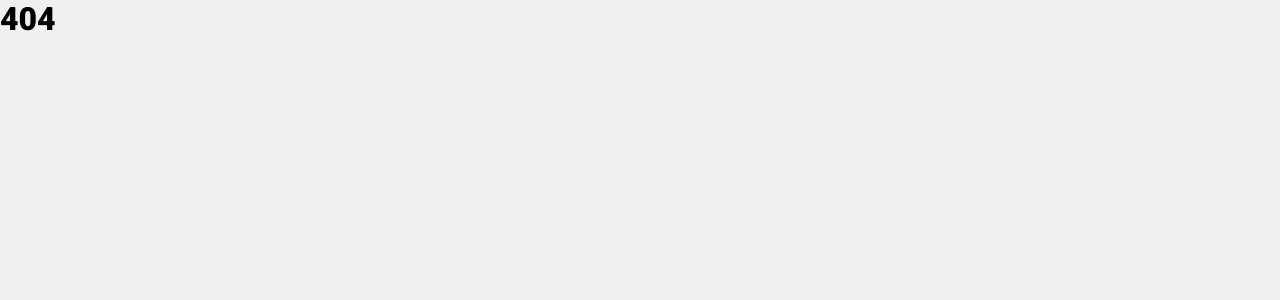
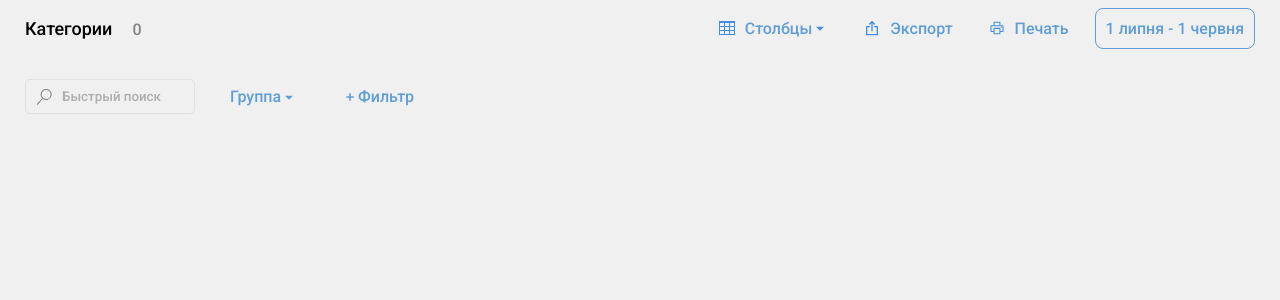
Before and after one commit to humlex/poster-twin-layout, a React (Create React App) app: page /categories in a window 1280 px wide. Shown: the top 300 px of the page. Built offline with nearby package versions, Linux system fonts and the light colour scheme.

Commit message:
(feat): added abc analysis page

```diff
--- a/src/web/Router/Router.tsx
+++ b/src/web/Router/Router.tsx
@@ -10,6 +10,9 @@ import {
   WorkersPage,
   WorkshopPage,
   TablesPage,
+  CategoriesPage,
+  ProductsPage,
+  ABCanalysisPage,
 } from "../pages";
 
 const RouteSchema = () => (
@@ -21,6 +24,9 @@ const RouteSchema = () => (
       <DashboardRoute exact path="/workers" component={WorkersPage} />
       <DashboardRoute exact path="/workshop" component={WorkshopPage} />
       <DashboardRoute exact path="/tables" component={TablesPage} />
+      <DashboardRoute exact path="/categories" component={CategoriesPage} />
+      <DashboardRoute exact path="/products" component={ProductsPage} />
+      <DashboardRoute exact path="/abc" component={ABCanalysisPage} />
 
       <Route exact component={() => <h1 className="text-center"> 404 </h1>} />
     </Switch>
--- /dev/null
+++ b/src/web/pages/ABCanalysisPage/ABCanalysisPage.tsx
@@ -0,0 +1,11 @@
+import React from "react";
+import FilterPannel from "../../components/Header/FilterPannel";
+import Header from "../../components/Header/Header";
+
+const ABCanalysisPage = () => (
+  <>
+    <Header title={"ABC"} /> <FilterPannel />
+  </>
+);
+
+export default ABCanalysisPage;
--- /dev/null
+++ b/src/web/pages/ABCanalysisPage/index.ts
@@ -0,0 +1 @@
+export { default } from "./ABCanalysisPage";
--- /dev/null
+++ b/src/web/pages/CategoriesPage/CategoriesPage.tsx
@@ -0,0 +1,11 @@
+import React from "react";
+import Header from "../../components/Header/Header";
+import FilterPannel from "../../components/Header/FilterPannel";
+
+const CategoriesPage = () => (
+  <>
+    <Header title={"Категории"} /> <FilterPannel />
+  </>
+);
+
+export default CategoriesPage;
--- /dev/null
+++ b/src/web/pages/CategoriesPage/index.ts
@@ -0,0 +1 @@
+export { default } from "./CategoriesPage";
--- /dev/null
+++ b/src/web/pages/ProductsPage/ProductsPage.tsx
@@ -0,0 +1,11 @@
+import React from "react";
+import Header from "../../components/Header/Header";
+import FilterPannel from "../../components/Header/FilterPannel";
+
+const ProductsPage = () => (
+  <>
+    <Header title={"Товары"} /> <FilterPannel />
+  </>
+);
+
+export default ProductsPage;
--- /dev/null
+++ b/src/web/pages/ProductsPage/index.ts
@@ -0,0 +1 @@
+export { default } from "./ProductsPage";
--- a/src/web/pages/index.ts
+++ b/src/web/pages/index.ts
@@ -1,6 +1,9 @@
+import ABCanalysisPage from "./ABCanalysisPage";
 import AuthorizationPage from "./AuthorizationPage";
+import CategoriesPage from "./CategoriesPage";
 import ClientsPage from "./ClientsPage";
 import MainPage from "./MainPage";
+import ProductsPage from "./ProductsPage";
 import TablesPage from "./TablesPage";
 import WorkersPage from "./WorkersPage";
 import WorkshopPage from "./WorkshopPage";
@@ -12,4 +15,7 @@ export {
   WorkersPage,
   WorkshopPage,
   TablesPage,
+  CategoriesPage,
+  ProductsPage,
+  ABCanalysisPage,
 };
```
